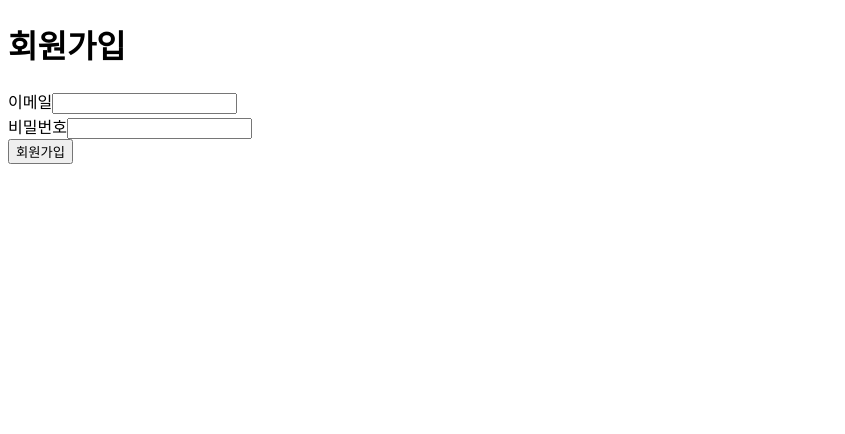
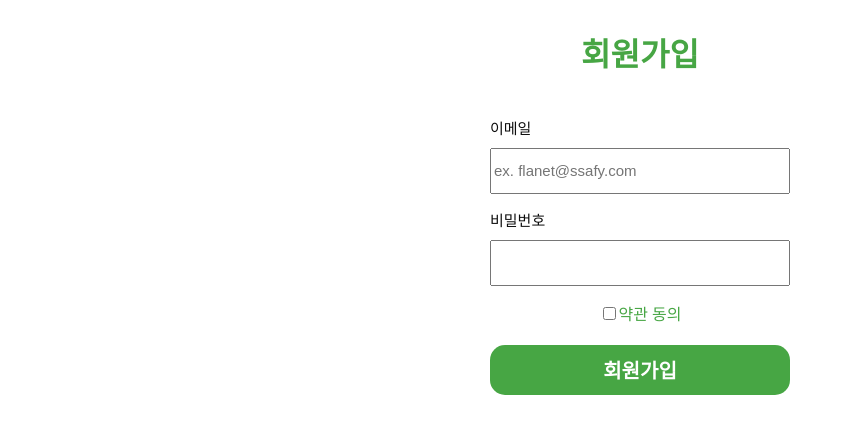
Before and after one commit to minjin0121/flanet, a React (Create React App) app in the folder frontend/: page /signup in a window 1280 px wide. Shown: the top 434 px of the page, without its empty margins (0-845 px from the left). Built offline with nearby package versions, Linux system fonts and the light colour scheme; no server answers; what blockly would draw is missing.

Commit message:
feat: 🍎 Frontend 사용자 로그인, 회원가입 화면 기본 UI 구현
- 로그인, 회원가입 화면 스타일 구조 구현

✅ Closes: #S04FIELD02-109

```diff
--- a/frontend/src/pages/user/SignIn.js
+++ b/frontend/src/pages/user/SignIn.js
@@ -44,6 +44,7 @@ function SignIn() {
             id="email"
             type="email"
             value={email}
+            placeholder="이메일을 입력해주세요."
             onChange={(event) => {
               setEmail(event.target.value);
             }}
@@ -55,6 +56,7 @@ function SignIn() {
             id="password"
             type="password"
             value={password}
+            placeholder="비밀번호를 입력해주세요."
             onChange={(event) => {
               setPassword(event.target.value);
             }}
@@ -62,8 +64,8 @@ function SignIn() {
         </div>
       </form>
       <button
+        className="signInButton"
         type="submit"
-        className="signInButton"
         onClick={(event) => {
           signInWithEmail(event);
         }}
--- a/frontend/src/pages/user/SignUp.js
+++ b/frontend/src/pages/user/SignUp.js
@@ -21,7 +21,7 @@ function SignUp() {
   };
 
   return (
-    <div className="signUp">
+    <div className="signUp userContainer">
       <h1>회원가입</h1>
       <form action="" method="post">
         <div>
@@ -30,6 +30,7 @@ function SignUp() {
             id="email"
             type="email"
             value={email}
+            placeholder="ex. flanet@ssafy.com"
             onChange={(event) => {
               setEmail(event.target.value);
             }}
@@ -47,7 +48,13 @@ function SignUp() {
           />
         </div>
       </form>
+      <div className="signUpTerm">
+        <input id="term" type="checkbox" />
+        <label htmlFor="term">약관 동의</label>
+      </div>
       <button
+        className="signUpButton"
+        type="submit"
         onClick={(event) => {
           signUpWithEmail(event);
         }}
--- a/frontend/src/styles/index.scss
+++ b/frontend/src/styles/index.scss
@@ -1,3 +1,6 @@
 @import "./Color.scss";
 @import "./App.scss";
 @import "./blockcoding/BlockCoding.scss";
+@import "./user/Index.scss";
+@import "./user/SignIn.scss";
+@import "./user/SignUp.scss";
--- /dev/null
+++ b/frontend/src/styles/user/Index.scss
@@ -0,0 +1,50 @@
+.userContainer {
+  align-items: center;
+  display: flex;
+  flex-direction: column;
+  height: 100vh;
+
+  form {
+    margin-top: 20px;
+    width: 300px;
+
+    div {
+      display: flex;
+      flex-direction: column;
+      position: relative;
+      margin-bottom: 15px;
+
+      label {
+        font-size: 15px;
+        color: $flanet-black;
+      }
+
+      input {
+        height: 40px;
+        font-size: 15px;
+        margin-top: 10px;
+      }
+    }
+  }
+
+  button {
+    width: 300px;
+    height: 50px;
+    border: none;
+    border-radius: 15px;
+    color: $flanet-white;
+    font-weight: 700;
+    font-size: 20px;
+    margin: 20px 0 20px 0;
+
+    &:disabled {
+      cursor: default;
+      &:hover,
+      &:focus,
+      &.active {
+        box-shadow: none;
+        -webkit-box-shadow: none;
+      }
+    }
+  }
+}
--- /dev/null
+++ b/frontend/src/styles/user/SignIn.scss
@@ -0,0 +1,20 @@
+.signIn {
+  h1 {
+    color: $flanet-yellow;
+  }
+
+  a {
+    color: $flanet-green;
+    font-weight: bold;
+    margin-left: 10px;
+  }
+
+  .signInButton {
+    background-color: $flanet-yellow;
+  }
+
+  .googleSignInButton {
+    width: 250px;
+    cursor: pointer;
+  }
+}
--- /dev/null
+++ b/frontend/src/styles/user/SignUp.scss
@@ -0,0 +1,23 @@
+.signUp {
+  h1 {
+    color: $flanet-green;
+  }
+
+  .signUpTerm {
+    input {
+      border-color: $flanet-green;
+
+      &:checked {
+        background-color: $flanet-green;
+      }
+    }
+
+    label {
+      color: $flanet-green;
+    }
+  }
+
+  .signUpButton {
+    background-color: $flanet-green;
+  }
+}
```
